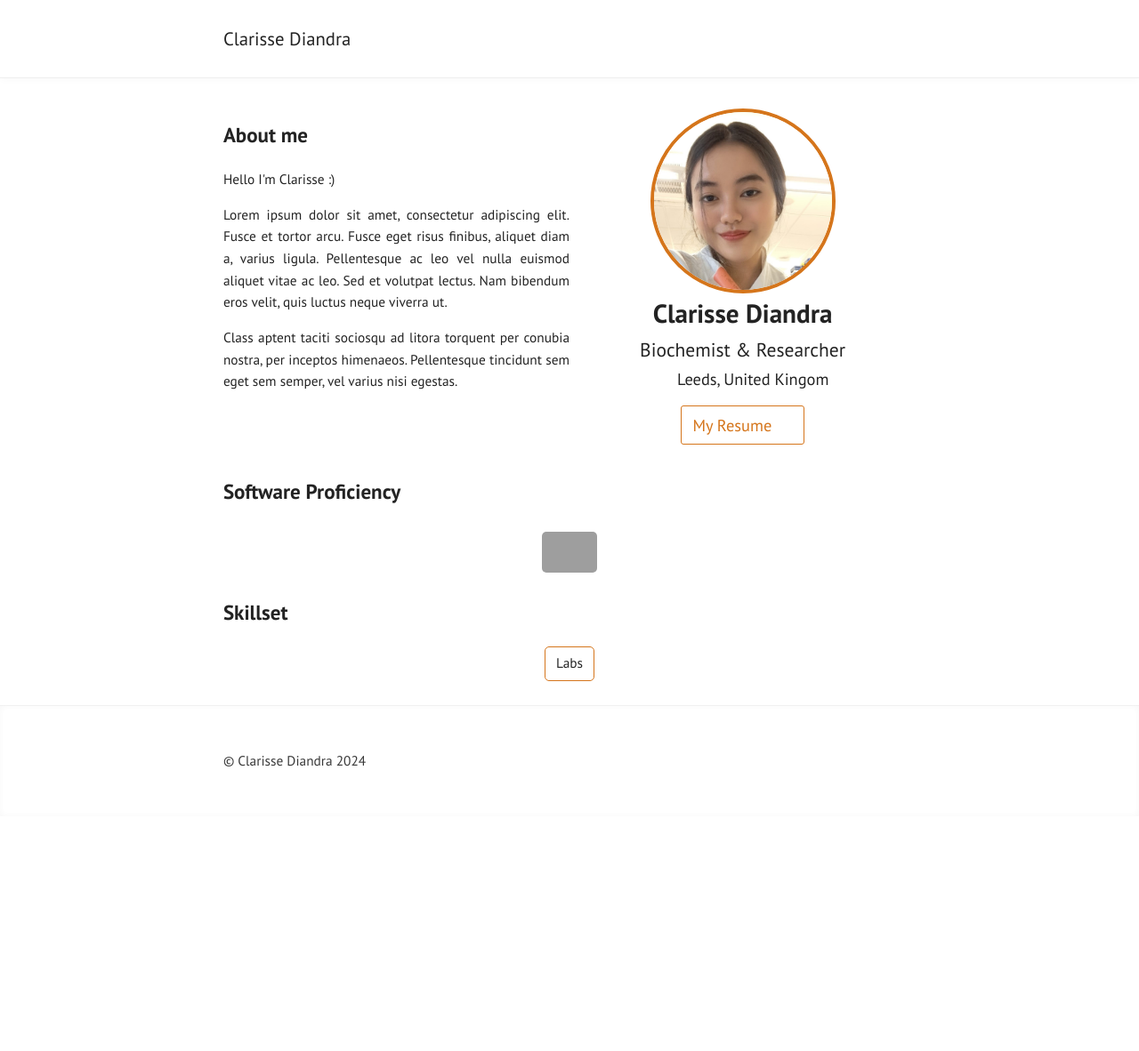
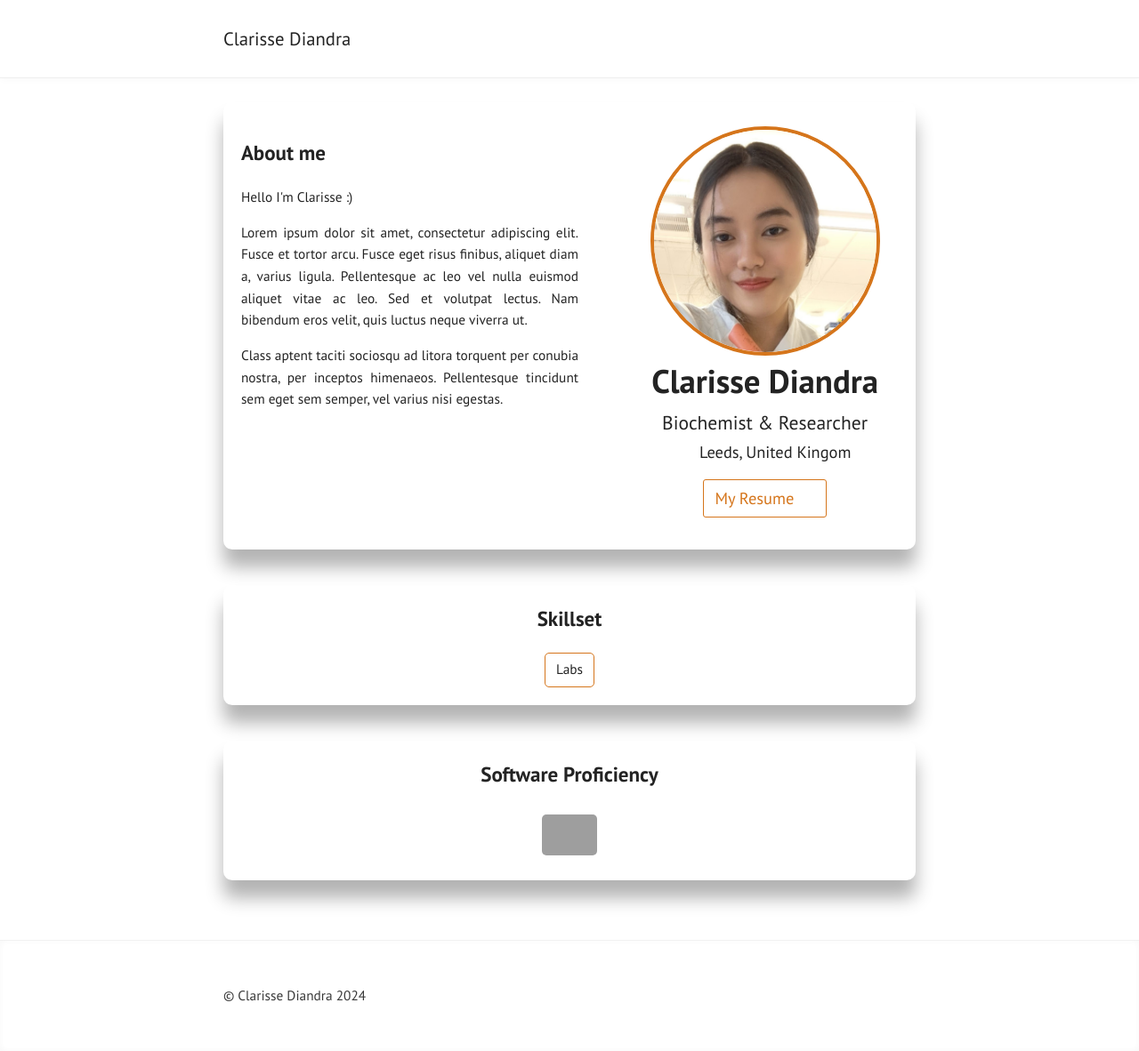
Before and after one commit to clarissediandra/clarissediandra.github.io, a Jekyll site: the page built from index.md, in a window 1280 px wide. Shown: the whole page at 89% size. Built offline with Jekyll 4.4.1, drawn with Linux system fonts in a browser that asks for light colours; before the commit the page ends 918 px from its top, so only the background shows below that; grey boxes are pictures that could not be loaded.

Commit message:
Initial business card style implementation

```diff
--- a/_sass/classes.sass
+++ b/_sass/classes.sass
@@ -5,7 +5,7 @@
   text-align: center
 
 .desc .title
-  font-size: 1.9em
+  font-size: 2.4em
   font-weight: bold
 
 .desc .row
@@ -99,7 +99,7 @@ a:hover
   border-style: solid
   border-color: $link-color
   border-width: 4px
-  width: 200px
+  width: 250px
   display: block
   margin-left: auto
   margin-right: auto
--- a/index.md
+++ b/index.md
@@ -3,43 +3,47 @@ title: "Home"
 layout: page
 ---
 
-<div style="display:flex; flex-direction: row; width: 100%;">
-    <div style="flex: 1; align-self: flex-start">
-        <h2>About me</h2>
-        <p>
-            Hello I'm Clarisse :)
-        </p>
-        <p>
-            Lorem ipsum dolor sit amet, consectetur adipiscing elit. Fusce et tortor arcu. Fusce eget risus finibus, aliquet diam a, varius ligula. Pellentesque ac leo vel nulla euismod aliquet vitae ac leo. Sed et volutpat lectus. Nam bibendum eros velit, quis luctus neque viverra ut.
-        </p>
-        <p>
-            Class aptent taciti sociosqu ad litora torquent per conubia nostra, per inceptos himenaeos. Pellentesque tincidunt sem eget sem semper, vel varius nisi egestas.
-        </p>
-    </div>
-    <div style="flex: 1; align-self: flex-start">
-        <img class="pfp" src="/assets/img/pfp.jpg">
-        <div class="desc">
-            <div class="title">Clarisse Diandra</div>
-            <div class="row">Biochemist & Researcher</div>
-            <div class="loc"><svg aria-hidden=true class="icon"><use xlink:href="{{ "/assets/fontawesome/icons.svg" | relative_url }}#location-dot"></use></svg> Leeds, United Kingom</div>
-            <div class="more"><a class="resume" href="/assets/docs/resume.pdf"><div class="loc">My Resume <svg aria-hidden=true class="icon"><use xlink:href="{{ "/assets/fontawesome/icons.svg" | relative_url }}#file"></use></svg></div></a></div>
-            <!-- {% include menu.html menu=site.external %} -->
+<div style="border: 0px solid #ccc; border-radius: 10px; box-shadow: 0 20px 20px rgba(0, 0, 0, 0.3); margin-bottom: 40px;">
+    <div style="display: flex; flex-direction: row; width: 100%; padding:20px;">
+        <div style="flex: 1; align-self: flex-start; margin-right: 20px;">
+            <h2>About me</h2>
+            <p>
+                Hello I'm Clarisse :)
+            </p>
+            <p>
+                Lorem ipsum dolor sit amet, consectetur adipiscing elit. Fusce et tortor arcu. Fusce eget risus finibus, aliquet diam a, varius ligula. Pellentesque ac leo vel nulla euismod aliquet vitae ac leo. Sed et volutpat lectus. Nam bibendum eros velit, quis luctus neque viverra ut.
+            </p>
+            <p>
+                Class aptent taciti sociosqu ad litora torquent per conubia nostra, per inceptos himenaeos. Pellentesque tincidunt sem eget sem semper, vel varius nisi egestas.
+            </p>
+        </div>
+        <div style="flex: 1; align-self: flex-start">
+            <img class="pfp" src="/assets/img/pfp.jpg">
+            <div class="desc">
+                <div class="title">Clarisse Diandra</div>
+                <div class="row">Biochemist & Researcher</div>
+                <div class="loc"><svg aria-hidden=true class="icon"><use xlink:href="{{ "/assets/fontawesome/icons.svg" | relative_url }}#location-dot"></use></svg> Leeds, United Kingom</div>
+                <div class="more"><a class="resume" href="/assets/docs/resume.pdf"><div class="loc">My Resume <svg aria-hidden=true class="icon"><use xlink:href="{{ "/assets/fontawesome/icons.svg" | relative_url }}#file"></use></svg></div></a></div>
+                <!-- {% include menu.html menu=site.external %} -->
+            </div>
         </div>
     </div>
 </div>
 
-## Software Proficiency
-
-<div class="skillbox">
-    <a style="text-decoration:none" title="PyMOL" href="https://pymol.org/2/">
-        <img class="softwareicon" alt="PyMOL logo" src="https://upload.wikimedia.org/wikipedia/commons/thumb/8/87/PyMOL_logo.svg/800px-PyMOL_logo.svg.png">
-    </a>
+<div style="border: 0px solid #ccc; border-radius: 10px; box-shadow: 0 20px 20px rgba(0, 0, 0, 0.3); margin-bottom: 40px; padding:20px;">
+    <h2 style="text-align: center; margin-top: 0px;">Skillset</h2>
+    <div class="skillbox">
+        <div class="skill">
+            Labs
+        </div>
+    </div>
 </div>
 
-## Skillset
-
-<div class="skillbox">
-    <div class="skill">
-        Labs
+<div style="border: 0px solid #ccc; border-radius: 10px; box-shadow: 0 20px 20px rgba(0, 0, 0, 0.3); margin-bottom: 40px; padding:20px;">
+    <h2 style="text-align: center; margin-top: 0px;">Software Proficiency</h2>
+    <div class="skillbox">
+        <a style="text-decoration:none" title="PyMOL" href="https://pymol.org/2/">
+            <img class="softwareicon" alt="PyMOL logo" src="https://upload.wikimedia.org/wikipedia/commons/thumb/8/87/PyMOL_logo.svg/800px-PyMOL_logo.svg.png">
+        </a>
     </div>
 </div>
```
